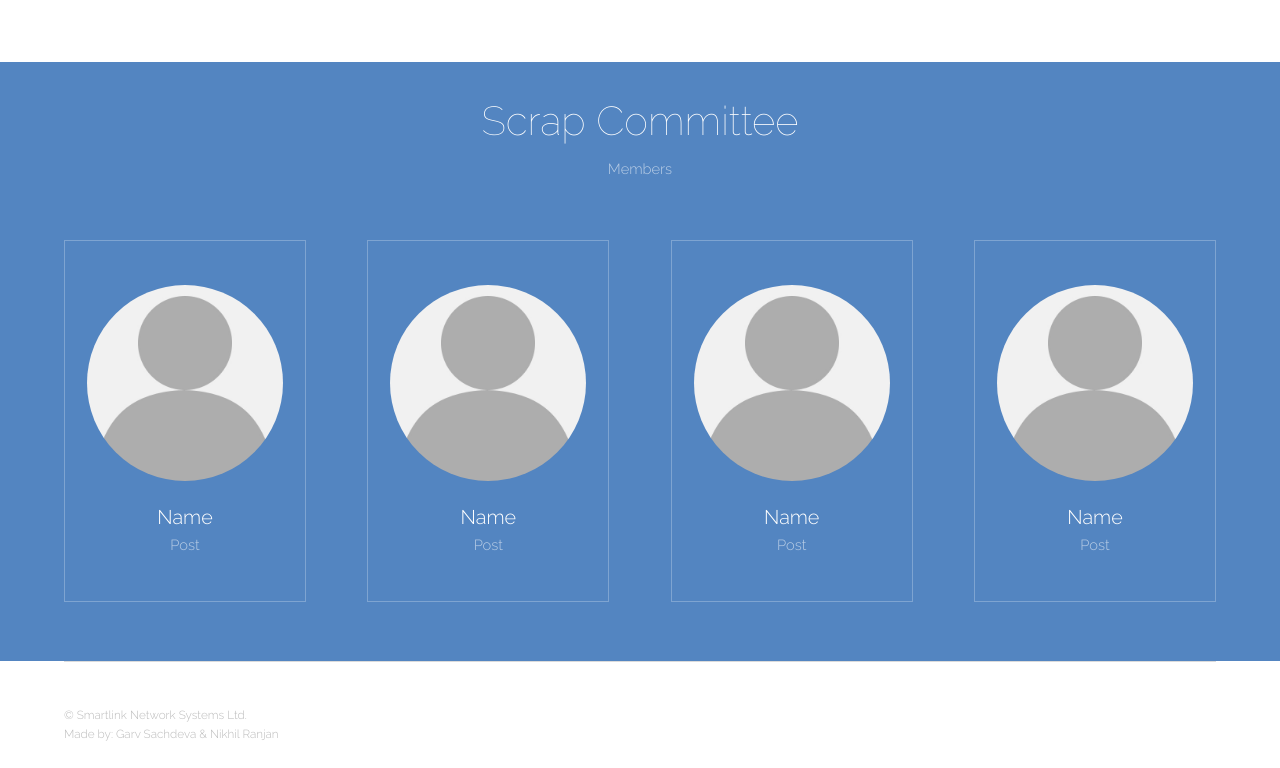
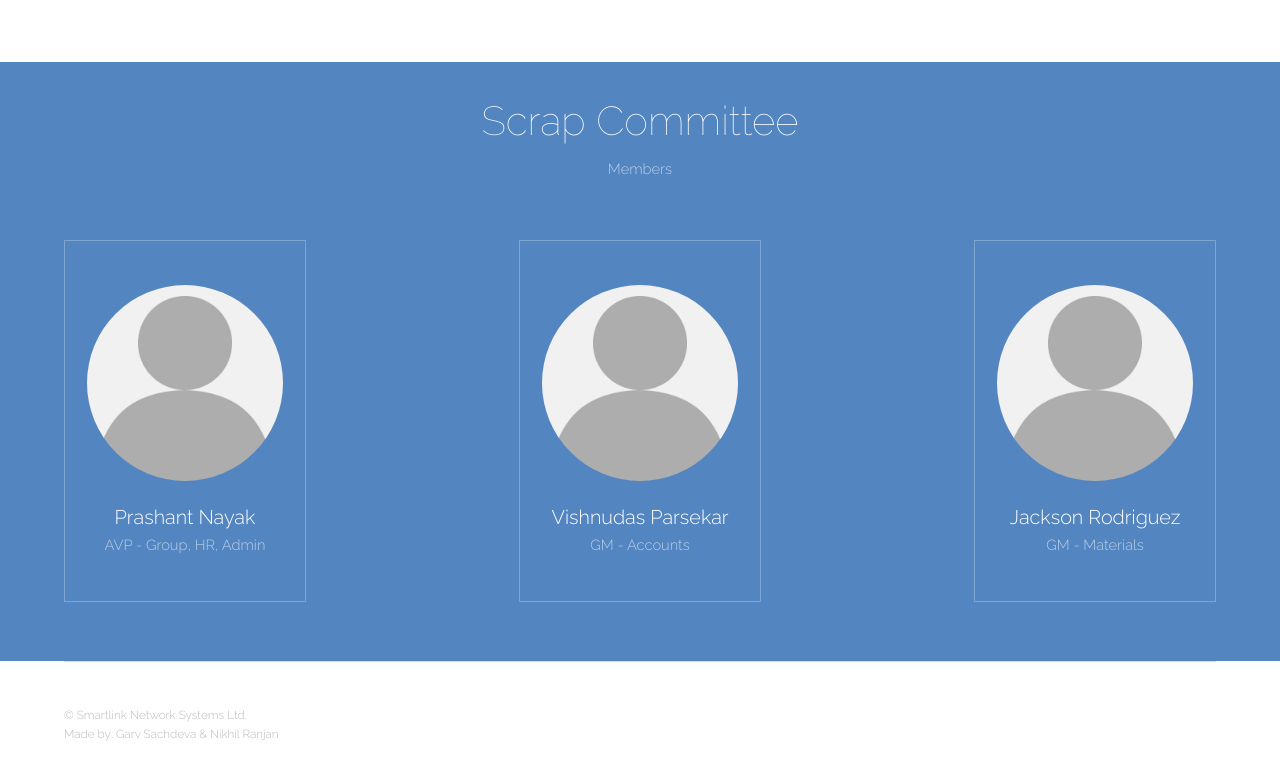
Before and after one commit to nikhilranjan7/smartlink-scrap-management, a Django app: page / in a window 1280 px wide. Shown: the part 763-1531 px from the top of the page. Run offline with Django 3.2, Linux system fonts and the light colour scheme.

Commit message:
Update Index Page

```diff
--- a/scrap/templates/scr/index.html
+++ b/scrap/templates/scr/index.html
@@ -162,30 +162,24 @@
 							<div class="image round">
 								<img src="{% static "images/smartboy.png" %}" alt="Person 1" />
 							</div>
-							<h3>Name</h3>
-							<p>Post</p>
+							<h3>Prashant Nayak</h3>
+							<p>AVP - Group, HR, Admin</p>
 						</div>
 						<div class="box person">
 							<div class="image round">
 								<img src="{% static "images/smartboy.png" %}" alt="Person 2" />
 							</div>
-							<h3>Name</h3>
-							<p>Post</p>
+							<h3>Vishnudas Parsekar</h3>
+							<p>GM - Accounts</p>
 						</div>
 						<div class="box person">
 							<div class="image round">
 								<img src="{% static "images/smartboy.png" %}" alt="Person 3" />
 							</div>
-							<h3>Name</h3>
-							<p>Post</p>
+							<h3>Jackson Rodriguez</h3>
+							<p>GM - Materials</p>
 						</div>
-						<div class="box person">
-							<div class="image round">
-								<img src="{% static "images/smartboy.png" %}" alt="Person 4" />
-							</div>
-							<h3>Name</h3>
-							<p>Post</p>
-						</div>
+
 					</div>
 				</div>
 			</section>
```
